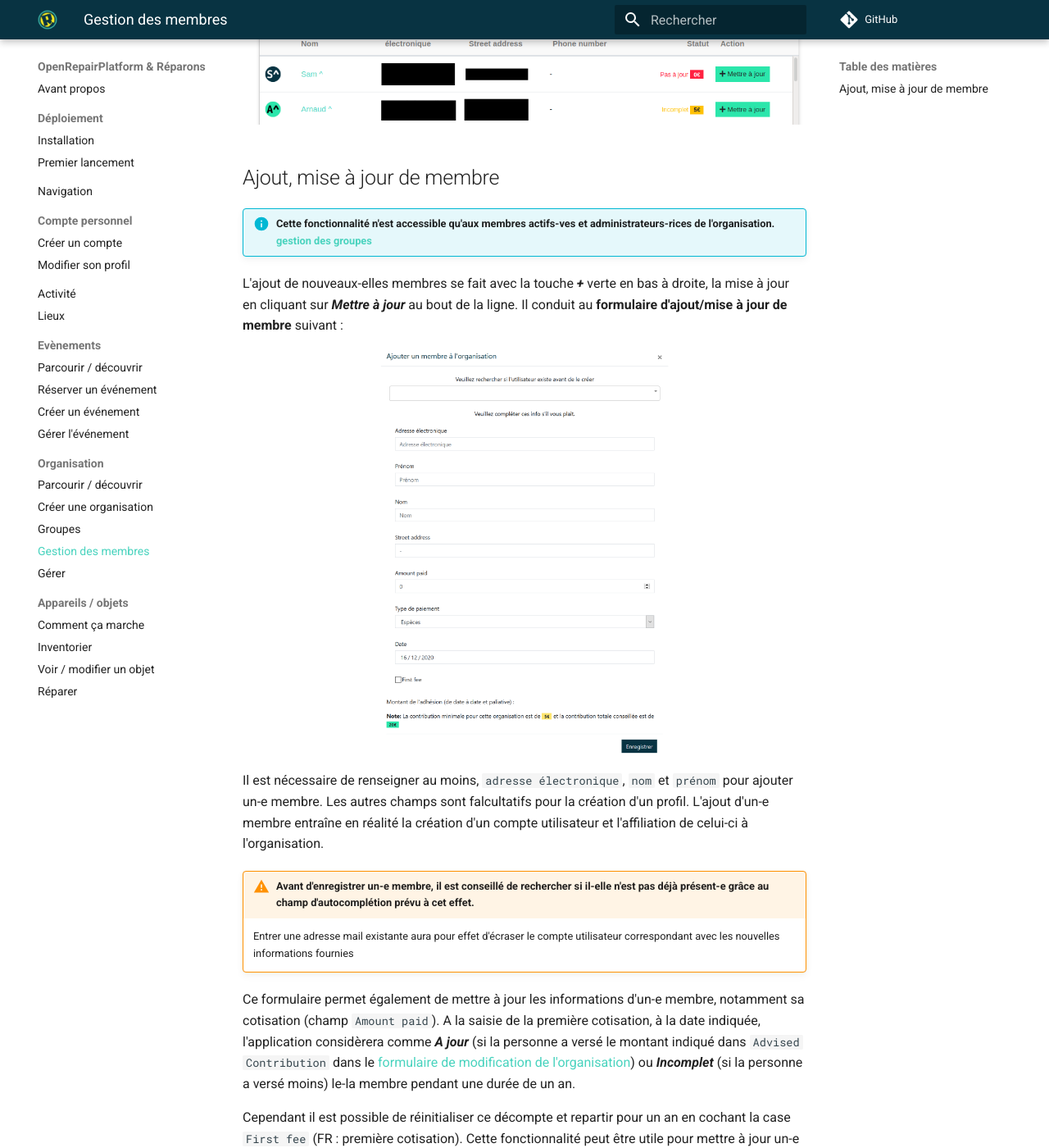
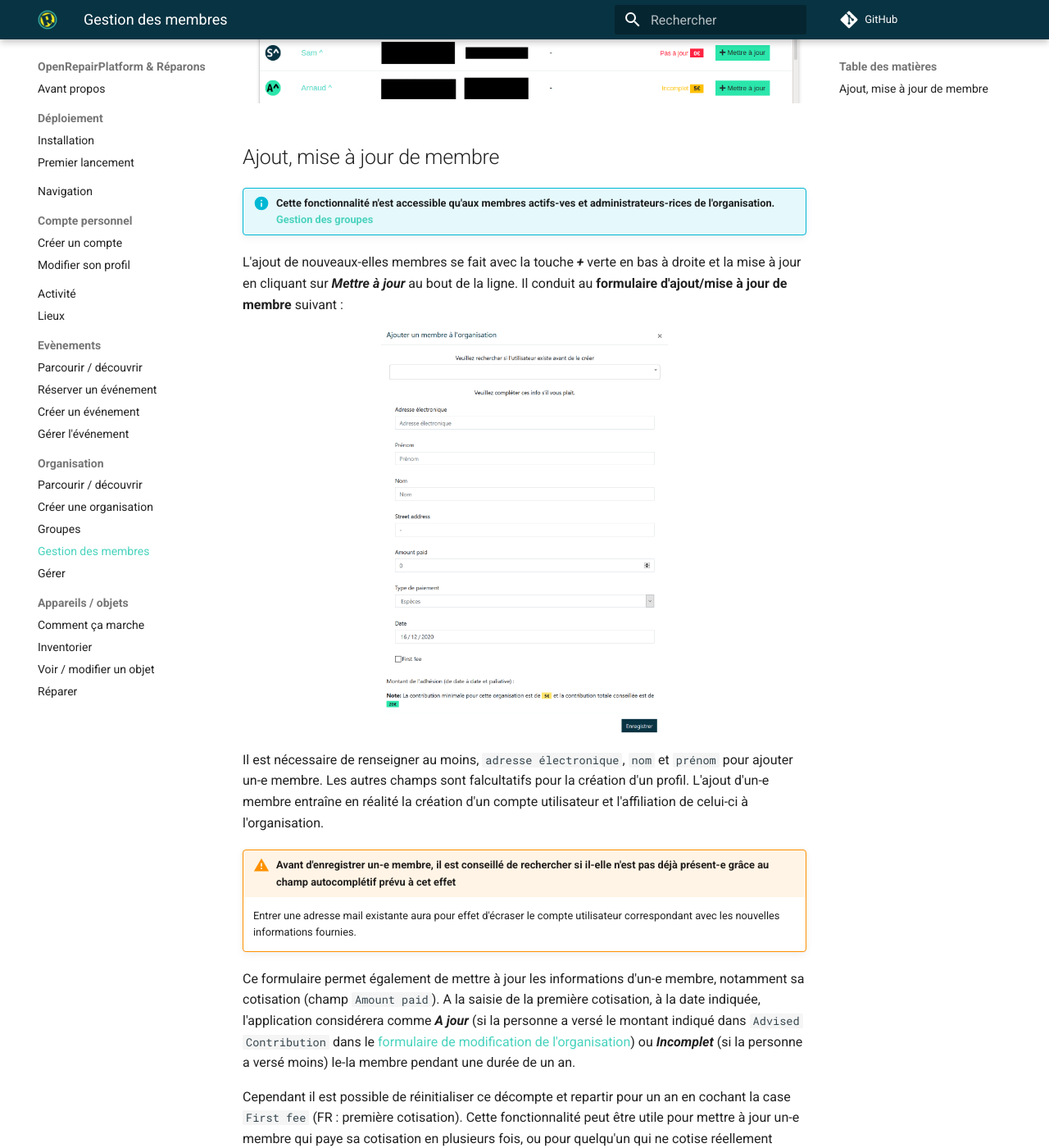
Before and after one commit to AtelierSoude/OpenRepairPlatform-docmentation, an MkDocs documentation site: the page built from docs/organization/members.md, in a window 1280 px wide and 1400 px high, scrolled down 582 px. Shown: the whole window at 82% size. Built offline with MkDocs 1.6.1 and Material for MkDocs 9.7.7, drawn with Linux system fonts in a browser that asks for light colours; nearby versions of some CDN libraries; comment, search, counter and statistics services are not loaded; some of the changed text lies outside the part shown.

Commit message:
correctef various mistakes in multiple file

````diff
--- a/docs/organization/members.md
+++ b/docs/organization/members.md
@@ -10,18 +10,18 @@ Sur la page **Membres**, il est possible d'accéder aux informations des adhére
 
 ## Ajout, mise à jour de membre
 
-!!! info "Cette fonctionnalité n'est accessible qu'aux membres actifs-ves et administrateurs-rices de l'organisation. [gestion des groupes]("organization/groups.md")"
+!!! info "Cette fonctionnalité n'est accessible qu'aux membres actifs-ves et administrateurs-rices de l'organisation. [Gestion des groupes](groups.md)"
 
-L'ajout de nouveaux-elles membres se fait avec la touche ***+*** verte en bas à droite, la mise à jour en cliquant sur ***Mettre à jour***  au bout de la ligne. Il conduit au **formulaire d'ajout/mise à jour de membre** suivant :
+L'ajout de nouveaux-elles membres se fait avec la touche ***+*** verte en bas à droite et la mise à jour en cliquant sur ***Mettre à jour***  au bout de la ligne. Il conduit au **formulaire d'ajout/mise à jour de membre** suivant :
 
 ![Formulaire de création de membre](../assets/member-creation-form.png#small)
 
 Il est nécessaire de renseigner au moins, `adresse électronique`, `nom` et `prénom` pour ajouter un-e membre. Les autres champs sont falcultatifs pour la création d'un profil. L'ajout d'un-e membre entraîne en réalité la création d'un compte utilisateur et l'affiliation de celui-ci à l'organisation.
 
-!!! warning "Avant d'enregistrer un-e membre, il est conseillé de rechercher si il-elle n'est pas déjà présent-e grâce au champ d'autocomplétion prévu à cet effet."
-    Entrer une adresse mail existante aura pour effet d'écraser le compte utilisateur correspondant avec les nouvelles informations fournies
+!!! warning "Avant d'enregistrer un-e membre, il est conseillé de rechercher si il-elle n'est pas déjà présent-e grâce au champ autocomplétif prévu à cet effet"
+    Entrer une adresse mail existante aura pour effet d'écraser le compte utilisateur correspondant avec les nouvelles informations fournies.
 
-Ce formulaire permet également de mettre à jour les informations d'un-e membre, notamment sa cotisation (champ ```Amount paid```). A la saisie de la première cotisation, à la date indiquée, l'application considèrera comme ***A jour*** (si la personne a versé le montant indiqué dans ```Advised Contribution``` dans le [formulaire de modification de l'organisation](manage.md)) ou ***Incomplet*** (si la personne a versé moins) le-la membre pendant une durée de un an.
+Ce formulaire permet également de mettre à jour les informations d'un-e membre, notamment sa cotisation (champ ```Amount paid```). A la saisie de la première cotisation, à la date indiquée, l'application considérera comme ***A jour*** (si la personne a versé le montant indiqué dans ```Advised Contribution``` dans le [formulaire de modification de l'organisation](manage.md)) ou ***Incomplet*** (si la personne a versé moins) le-la membre pendant une durée de un an.
 
 Cependant il est possible de réinitialiser ce décompte et repartir pour un an en cochant la case ``First fee`` (FR : première cotisation). Cette fonctionnalité peut être utile pour mettre à jour un-e membre qui paye sa cotisation en plusieurs fois, ou pour quelqu'un qui ne cotise réellement qu'au bout de plusieurs rendez-vous.
 
````
Also changed, not shown: other parts of docs/organization/members.md (+1 -1 lines), docs/deploiement/first-lauch.md (+3 -8 lines), docs/index.md (+2 -2 lines), docs/organization/groups.md (+1 -1 lines), docs/organization/manage.md (+8 -9 lines).
